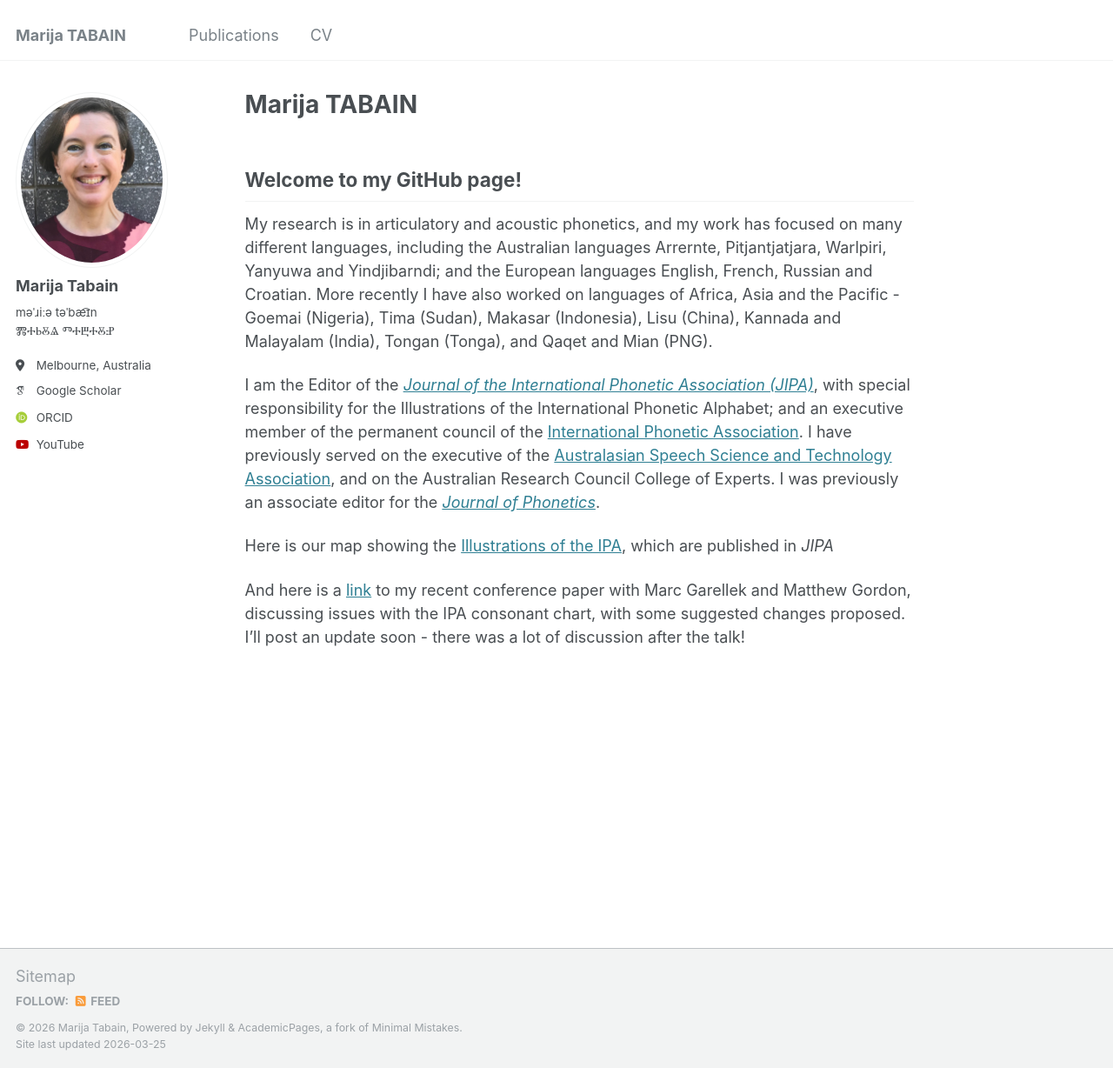
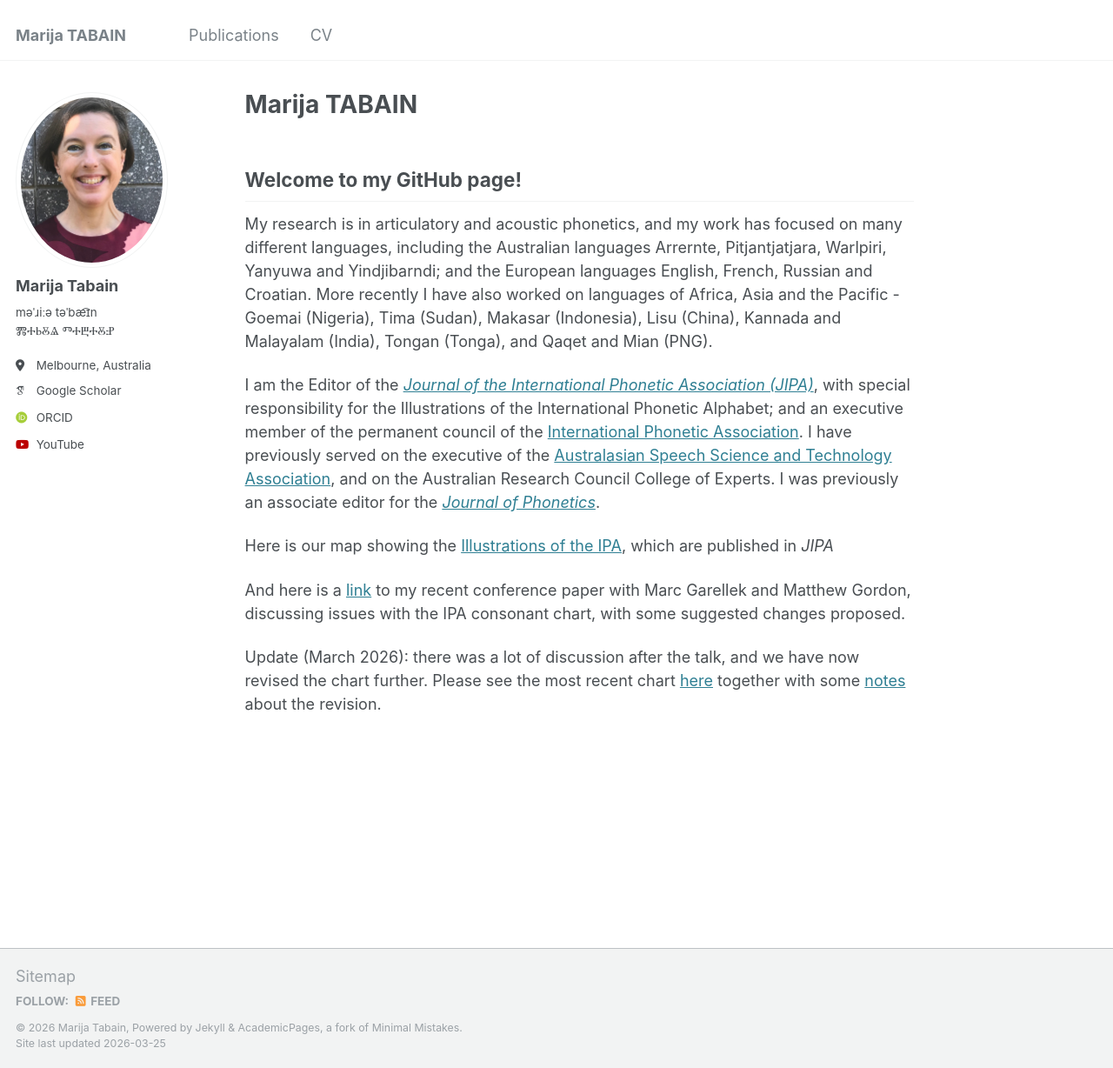
Before and after one commit to marijatabain/marijatabain.github.io, a Jekyll site: the page built from _pages/about.md, in a window 1280 px wide and 1228 px high. Shown: the whole window at 87% size. Built offline with Jekyll 4.4.1, drawn with Linux system fonts in a browser that asks for light colours; some web fonts are replaced.

Commit message:
Update about.md

```diff
--- a/_pages/about.md
+++ b/_pages/about.md
@@ -15,4 +15,6 @@ I am the Editor of the [*Journal of the International Phonetic Association (JIPA
 
 Here is our map showing the [Illustrations of the IPA](https://richardbeare.github.io/marijatabain/ipa_illustrations_all.html), which are published in *JIPA*
 
-And here is a [link](https://assta.org/wp-content/uploads/2024/11/No_01_Tabain_Garellek_et_al_2024_1_6.pdf) to my recent conference paper with Marc Garellek and Matthew Gordon, discussing issues with the IPA consonant chart, with some suggested changes proposed. I'll post an update  soon - there was a lot of discussion after the talk!
+And here is a [link](https://assta.org/wp-content/uploads/2024/11/No_01_Tabain_Garellek_et_al_2024_1_6.pdf) to my recent conference paper with Marc Garellek and Matthew Gordon, discussing issues with the IPA consonant chart, with some suggested changes proposed.
+
+Update (March 2026): there was a lot of discussion after the talk, and we have now revised the chart further. Please see the most recent chart [here]()  together with some [notes]() about the revision.
```
